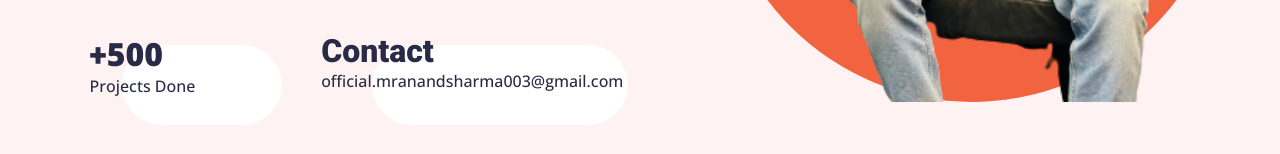
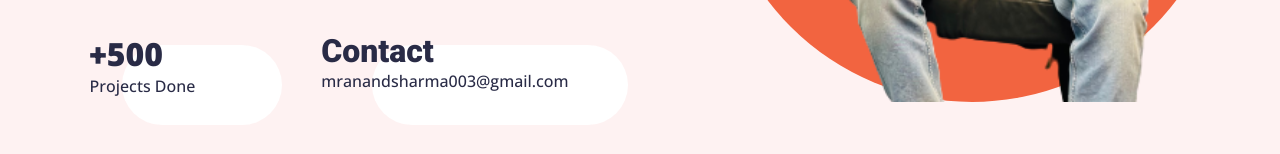
Before and after one commit to anandsharma12/react-portfolio1, a React (Create React App) app: page / in a window 1280 px wide. Shown: the part 798-952 px from the top of the page. Built offline with nearby package versions, Linux system fonts and the light colour scheme.

Commit message:
Update Home.jsx

```diff
--- a/src/components/Home.jsx
+++ b/src/components/Home.jsx
@@ -99,7 +99,7 @@ const Home = ({ ratio }) => {
 
             <article data-special>
               <p>Contact</p>
-              <span>official.mranandsharma003@gmail.com</span>
+              <span>mranandsharma003@gmail.com</span>
             </article>
           </aside>
         </div>
```
